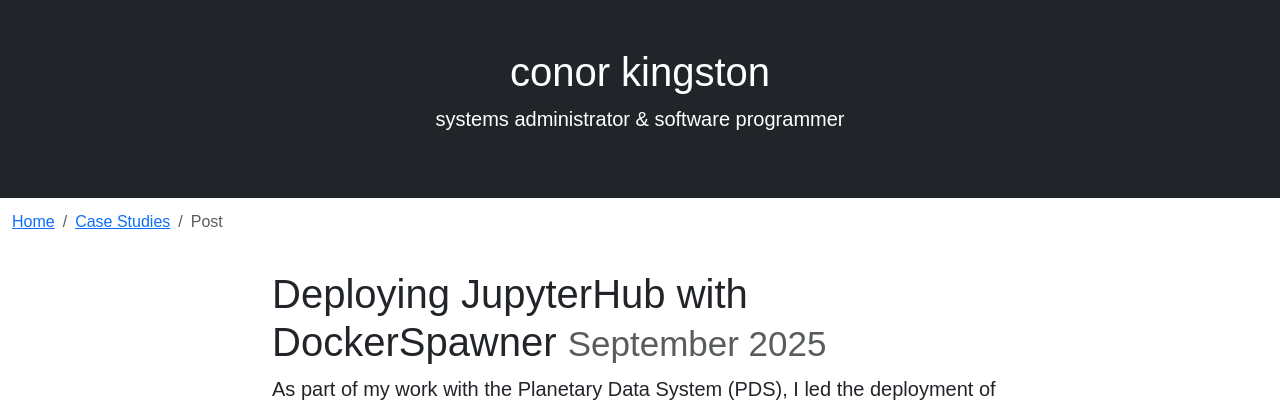
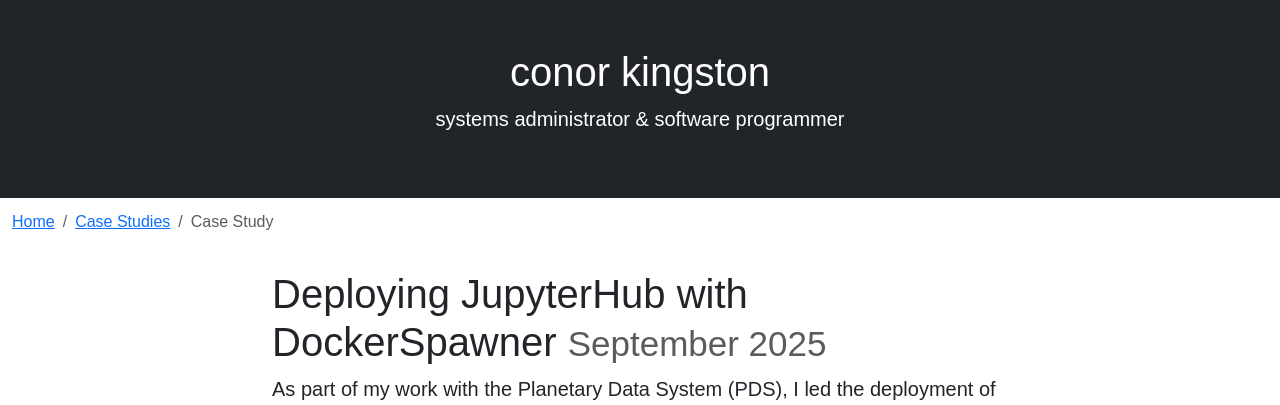
Before and after one commit to conormcneil/conorkingston.com, a Jekyll site: the page built from _case_studies/2025-09-27-jupyterhub-deployment.md, in a window 1280 px wide. Shown: the top 405 px of the page. Built offline with Jekyll 4.4.1, drawn with Linux system fonts in a browser that asks for light colours.

Commit message:
adds another breadcrumb level for blog posts

```diff
--- a/_includes/nav.html
+++ b/_includes/nav.html
@@ -5,12 +5,22 @@
             </a>
         </li>
         {% if page.url contains '/blog/' %}
-            <li class="breadcrumb-item p-1 {% if page.url == '/blog/' %}active{% endif %}">
+            <li class="breadcrumb-item p-1 {% if page.url contains '/blog/' and pagelurl == '/blog/' %}active{% endif %}">
                 {% if page.url contains '/blog/' %}
-                    Blog
+                    <a {% if page.url contains '/blog/' and page.url != '/blog/' %} href="/blog/" {% endif %}>
+                        Blog
+                    </a>
                 {% endif %}
             </li>
         {% endif %}
+        {% if page.url contains '/blog/' and page.url != '/blog/' %}
+            <li class="breadcrumb-item p-1 {% if page.url contains '/blog/' and page.url != '/blog/' %}active{% endif %}">
+                {% if page.url contains '/blog/' and page.url != '/blog/' %}
+                    Blog Post
+                {% endif %}
+            </li>
+        {% endif %}
+
         {% if page.url contains '/case_studies/' %}
             <li class="breadcrumb-item p-1 {% if page.url contains '/case_studies/' and page.url == '/case_studies/' %}active{% endif %}">
                 {% if page.url contains '/case_studies/' %}
@@ -23,7 +33,7 @@
         {% if page.url contains '/case_studies/' and page.url != '/case_studies/' %}
             <li class="breadcrumb-item p-1 {% if page.url contains '/case_studies/' and page.url != '/case_studies/' %}active{% endif %}">
                 {% if page.url contains '/case_studies/' and page.url != '/case_studies/' %}
-                    Post
+                    Case Study
                 {% endif %}
             </li>
         {% endif %}
```
